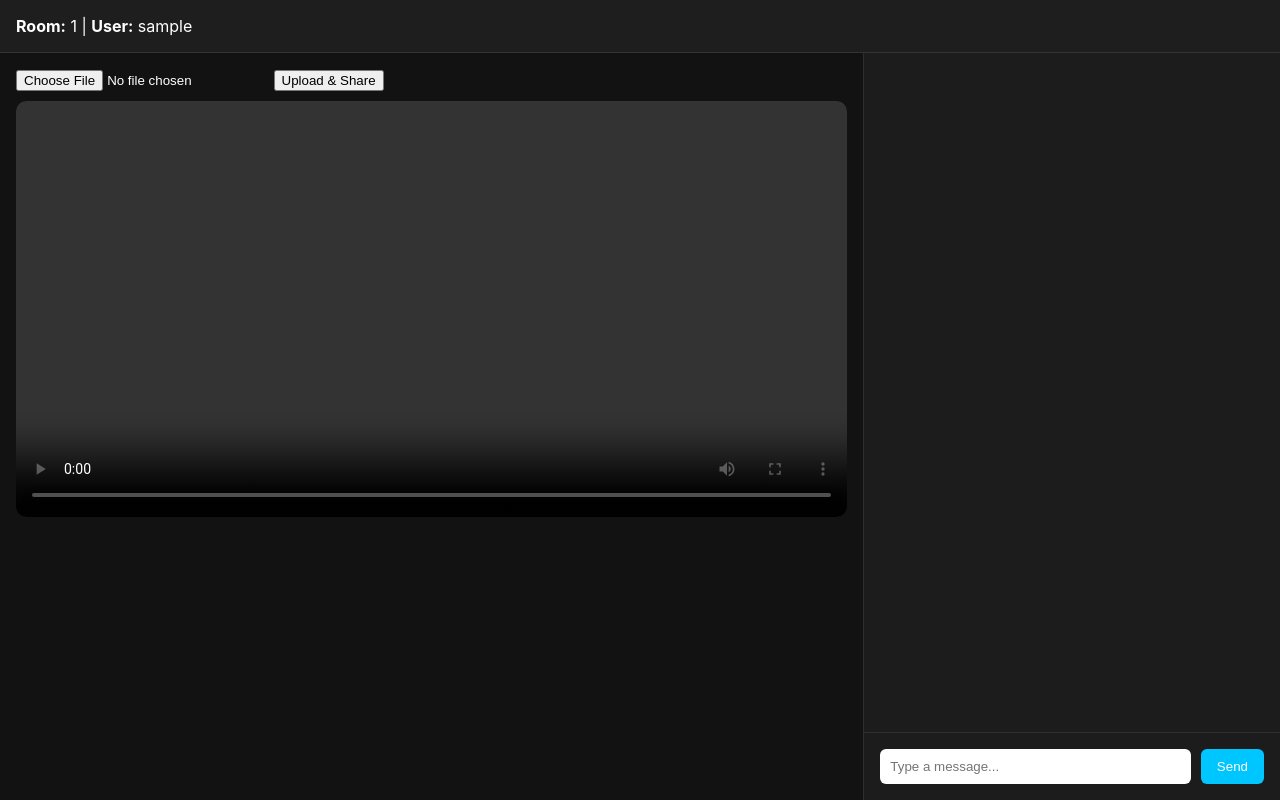
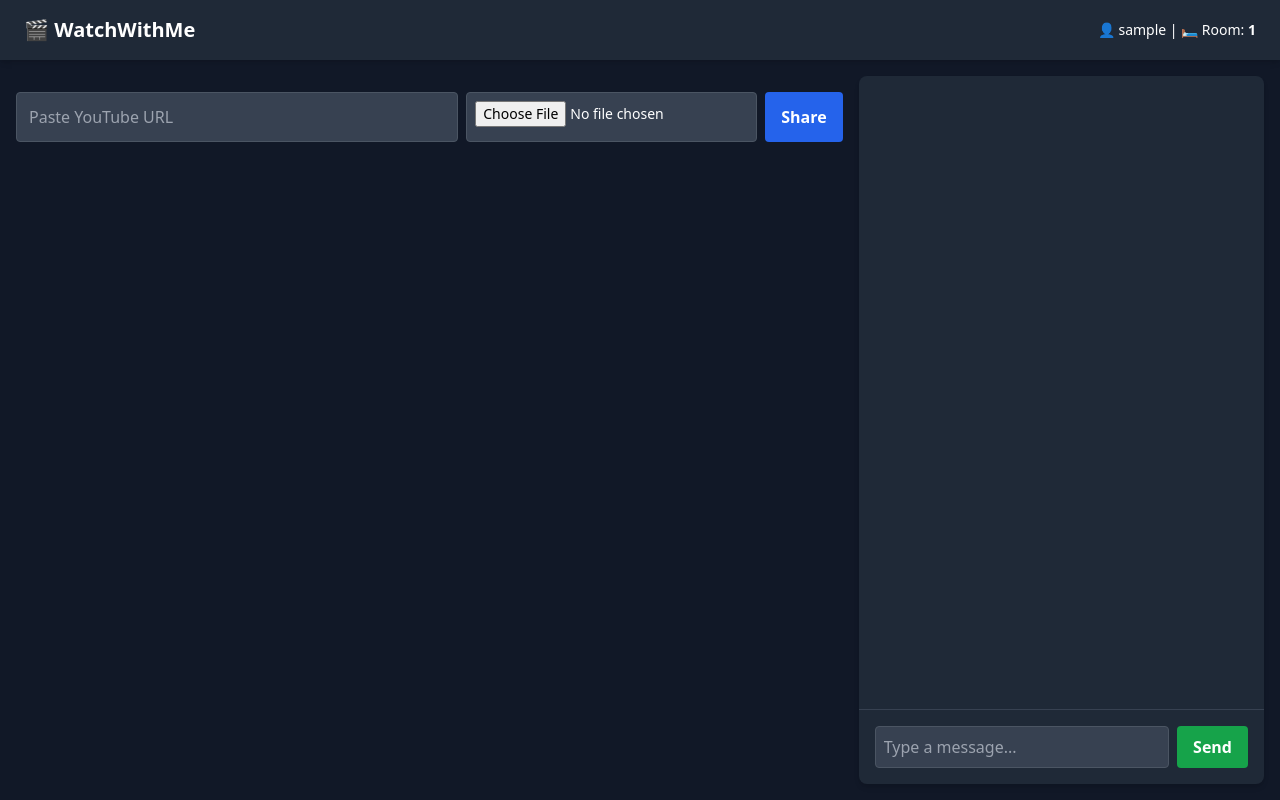
Before and after one commit to Hari0mSuman/Watchwithme, a Flask app: page /room in a window 1280 px wide. Run offline with Flask 3, Linux system fonts and the light colour scheme; the visitor is signed in with stand-in values (Sample User, id 1); some libraries are stand-ins or nearby versions.

Commit message:
Update room.html

```diff
--- a/templates/room.html
+++ b/templates/room.html
@@ -1,166 +1,176 @@
 <!DOCTYPE html>
-<html lang="en">
+<html lang="en" class="dark">
 <head>
-  <meta charset="UTF-8" />
-  <title>watchwithme - Room</title>
-  <style>
-    body {
-      margin: 0;
-      font-family: 'Inter', sans-serif;
-      background: #121212;
-      color: white;
-      display: flex;
-      flex-direction: column;
-      height: 100vh;
-    }
-    header {
-      padding: 1rem;
-      background: #1e1e1e;
-      display: flex;
-      justify-content: space-between;
-      align-items: center;
-      border-bottom: 1px solid #333;
-    }
-    main {
-      display: flex;
-      flex: 1;
-      overflow: hidden;
-    }
-    .video-section {
-      flex: 2;
-      padding: 1rem;
-    }
-    .chat-section {
-      flex: 1;
-      display: flex;
-      flex-direction: column;
-      border-left: 1px solid #2e2e2e;
-      background-color: #1c1c1c;
-    }
-    video {
-      width: 100%;
-      max-height: 70vh;
-      margin-top: 10px;
-      border-radius: 10px;
-      background: black;
-    }
-    .chat-messages {
-      flex: 1;
-      padding: 1rem;
-      overflow-y: auto;
-    }
-    .chat-input {
-      display: flex;
-      padding: 1rem;
-      border-top: 1px solid #2e2e2e;
-    }
-    .chat-input input {
-      flex: 1;
-      padding: 10px;
-      border-radius: 6px;
-      border: none;
-      margin-right: 10px;
-    }
-    .chat-input button {
-      padding: 10px 16px;
-      background-color: #00c6ff;
-      color: white;
-      border: none;
-      border-radius: 6px;
-      cursor: pointer;
-    }
-  </style>
+  <meta charset="UTF-8">
+  <meta name="viewport" content="width=device-width, initial-scale=1">
+  <title>WatchWithMe - Room</title>
+  <script src="https://cdn.tailwindcss.com"></script>
+  <script src="https://cdn.socket.io/4.6.1/socket.io.min.js"></script>
+  <script src="https://www.youtube.com/iframe_api"></script>
 </head>
-<body>
-  <header>
-    <div>
-      <strong>Room:</strong> {{ room }} | <strong>User:</strong> {{ username }}
+
+<body class="bg-gray-900 text-white flex flex-col min-h-screen">
+  <!-- Header -->
+  <header class="bg-gray-800 px-6 py-4 flex justify-between items-center shadow-md">
+    <h2 class="text-xl font-bold">🎬 WatchWithMe</h2>
+    <span class="text-sm">👤 {{ username }} | 🛏️ Room: <strong>{{ room }}</strong></span>
+  </header>
+
+  <!-- Main Layout -->
+  <main class="flex-1 grid grid-cols-1 lg:grid-cols-3 gap-4 p-4">
+    <!-- Left: Video and Controls -->
+    <div class="lg:col-span-2 space-y-4">
+      <!-- Video Container -->
+      <div class="aspect-w-16 aspect-h-9 bg-black rounded-lg overflow-hidden">
+        <video id="localVideo" controls class="w-full h-full hidden rounded-lg"></video>
+        <div id="playerContainer" class="w-full h-full">
+          <div id="player"></div>
+        </div>
+      </div>
+
+      <!-- Controls -->
+      <form id="videoForm" class="flex gap-2 flex-wrap">
+        <input type="text" id="videoUrl" placeholder="Paste YouTube URL"
+               class="flex-1 p-3 rounded bg-gray-700 border border-gray-600 placeholder-gray-400">
+        <input type="file" id="localFile" accept="video/*"
+               class="p-2 rounded bg-gray-700 border border-gray-600 text-sm">
+        <button type="submit" class="bg-blue-600 hover:bg-blue-700 px-4 py-2 rounded font-semibold transition">Share</button>
+      </form>
     </div>
-  </header>
-  <main>
-    <div class="video-section">
-      <form id="uploadForm">
-        <input type="file" name="file" id="videoUpload" accept="video/*" required>
-        <button type="submit">Upload & Share</button>
+
+    <!-- Right: Chat -->
+    <div class="bg-gray-800 rounded-lg shadow-md flex flex-col h-full">
+      <div id="messages" class="flex-1 overflow-y-auto p-4 space-y-2 text-sm"></div>
+      <form id="chatForm" class="flex gap-2 border-t border-gray-700 p-4">
+        <input type="text" id="chatInput" placeholder="Type a message..."
+               class="flex-1 p-2 rounded bg-gray-700 border border-gray-600 placeholder-gray-400">
+        <button type="submit" class="bg-green-600 hover:bg-green-700 px-4 py-2 rounded font-semibold transition">Send</button>
       </form>
-      <video id="videoPlayer" controls></video>
-    </div>
-    <div class="chat-section">
-      <div class="chat-messages" id="chat-messages"></div>
-      <div class="chat-input">
-        <input type="text" id="messageInput" placeholder="Type a message..." />
-        <button onclick="sendMessage()">Send</button>
-      </div>
     </div>
   </main>
 
-  <script src="https://cdnjs.cloudflare.com/ajax/libs/socket.io/4.7.2/socket.io.min.js"></script>
   <script>
     const socket = io();
+    const username = "{{ username }}";
     const room = "{{ room }}";
-    const username = "{{ username }}";
-    const video = document.getElementById("videoPlayer");
 
     socket.emit('join', { username, room });
 
-    socket.on('chat', (data) => {
-      const msgContainer = document.getElementById('chat-messages');
-      const message = document.createElement('div');
-      message.innerHTML = `<strong>${data.username}:</strong> ${data.message}`;
-      msgContainer.appendChild(message);
-      msgContainer.scrollTop = msgContainer.scrollHeight;
+    const chatForm = document.getElementById('chatForm');
+    const chatInput = document.getElementById('chatInput');
+    const messages = document.getElementById('messages');
+
+    chatForm.addEventListener('submit', e => {
+      e.preventDefault();
+      const message = chatInput.value;
+      if (message.trim()) {
+        socket.emit('chat', { username, message, room });
+        chatInput.value = '';
+      }
     });
 
-    function sendMessage() {
-      const input = document.getElementById('messageInput');
-      const message = input.value.trim();
-      if (message) {
-        socket.emit('chat', { username, room, message });
-        input.value = '';
-      }
+    socket.on('chat', data => {
+      const msg = document.createElement('div');
+      msg.innerHTML = `<strong>${data.username}</strong>: ${data.message}`;
+      messages.appendChild(msg);
+      messages.scrollTop = messages.scrollHeight;
+    });
+
+    const videoForm = document.getElementById('videoForm');
+    const videoUrl = document.getElementById('videoUrl');
+    const localFile = document.getElementById('localFile');
+    const localVideo = document.getElementById('localVideo');
+    const playerContainer = document.getElementById('playerContainer');
+    let player;
+
+    // YouTube API
+    function onYouTubeIframeAPIReady() {
+      player = new YT.Player('player', {
+        height: '360',
+        width: '640',
+        videoId: '',
+        events: {
+          onReady: onPlayerReady,
+          onStateChange: onPlayerStateChange
+        }
+      });
     }
 
-    // 🔼 Video Upload to Server
-    const uploadForm = document.getElementById('uploadForm');
-    uploadForm.addEventListener('submit', function (e) {
-      e.preventDefault();
-      const fileInput = document.getElementById('videoUpload');
-      const file = fileInput.files[0];
-      const formData = new FormData();
-      formData.append('file', file);
+    function onPlayerReady(event) {
+      setInterval(() => {
+        const current = player.getCurrentTime();
+        const state = player.getPlayerState();
+        if (state === YT.PlayerState.PLAYING) {
+          socket.emit('video-control', { action: 'play', currentTime: current, room });
+        } else if (state === YT.PlayerState.PAUSED) {
+          socket.emit('video-control', { action: 'pause', currentTime: current, room });
+        }
+      }, 1500);
+    }
 
-      fetch('/upload', {
-        method: 'POST',
-        body: formData
-      }).then(res => res.json())
-        .then(data => {
-          const videoURL = data.video_url;
-          video.src = videoURL;
-          socket.emit('share-video', { url: videoURL, room });
-        });
+    function onPlayerStateChange() {}
+
+    socket.on('video-control', data => {
+      if (data.action === 'play') {
+        if (player) {
+          player.seekTo(data.currentTime, true);
+          player.playVideo();
+        } else {
+          localVideo.currentTime = data.currentTime;
+          localVideo.play();
+        }
+      } else if (data.action === 'pause') {
+        if (player) {
+          player.pauseVideo();
+        } else {
+          localVideo.pause();
+        }
+      }
     });
 
-    // 🔄 Receive shared video
-    socket.on('share-video', (data) => {
-      video.src = data.url;
+    // Video sharing
+    videoForm.addEventListener('submit', e => {
+      e.preventDefault();
+      if (localFile.files.length > 0) {
+        const file = localFile.files[0];
+        const url = URL.createObjectURL(file);
+        localVideo.src = url;
+        localVideo.classList.remove('hidden');
+        playerContainer.classList.add('hidden');
+        localVideo.play();
+        // Local video events
+        localVideo.onplay = () => {
+          socket.emit('video-control', { action: 'play', currentTime: localVideo.currentTime, room });
+        };
+        localVideo.onpause = () => {
+          socket.emit('video-control', { action: 'pause', currentTime: localVideo.currentTime, room });
+        };
+      } else {
+        const ytUrl = videoUrl.value;
+        const videoId = extractVideoId(ytUrl);
+        if (videoId) {
+          player.loadVideoById(videoId);
+          localVideo.classList.add('hidden');
+          playerContainer.classList.remove('hidden');
+          socket.emit('share-youtube', { url: ytUrl, room });
+        }
+      }
+      videoUrl.value = '';
     });
 
-    // 🔁 Sync video controls
-    video.addEventListener('play', () => {
-      socket.emit('video-control', { action: 'play', room });
-    });
-    video.addEventListener('pause', () => {
-      socket.emit('video-control', { action: 'pause', room });
-    });
-    video.addEventListener('seeked', () => {
-      socket.emit('video-control', { action: 'seek', room, time: video.currentTime });
+    socket.on('share-youtube', data => {
+      const videoId = extractVideoId(data.url);
+      if (player && videoId) {
+        player.loadVideoById(videoId);
+        localVideo.classList.add('hidden');
+        playerContainer.classList.remove('hidden');
+      }
     });
 
-    socket.on('video-control', (data) => {
-      if (data.action === 'play') video.play();
-      if (data.action === 'pause') video.pause();
-      if (data.action === 'seek') video.currentTime = data.time;
-    });
+    function extractVideoId(url) {
+      const match = url.match(/(?:youtube\.com\/watch\?v=|youtu\.be\/)([a-zA-Z0-9_-]{11})/);
+      return match ? match[1] : null;
+    }
   </script>
 </body>
 </html>
```
